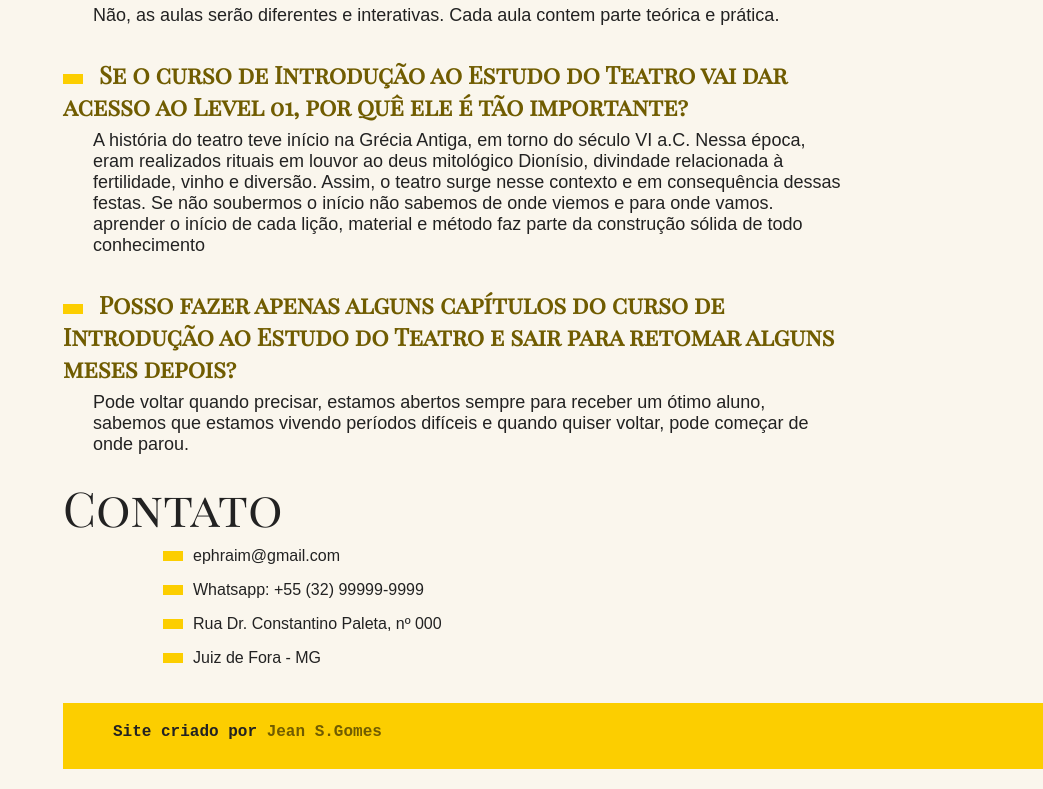
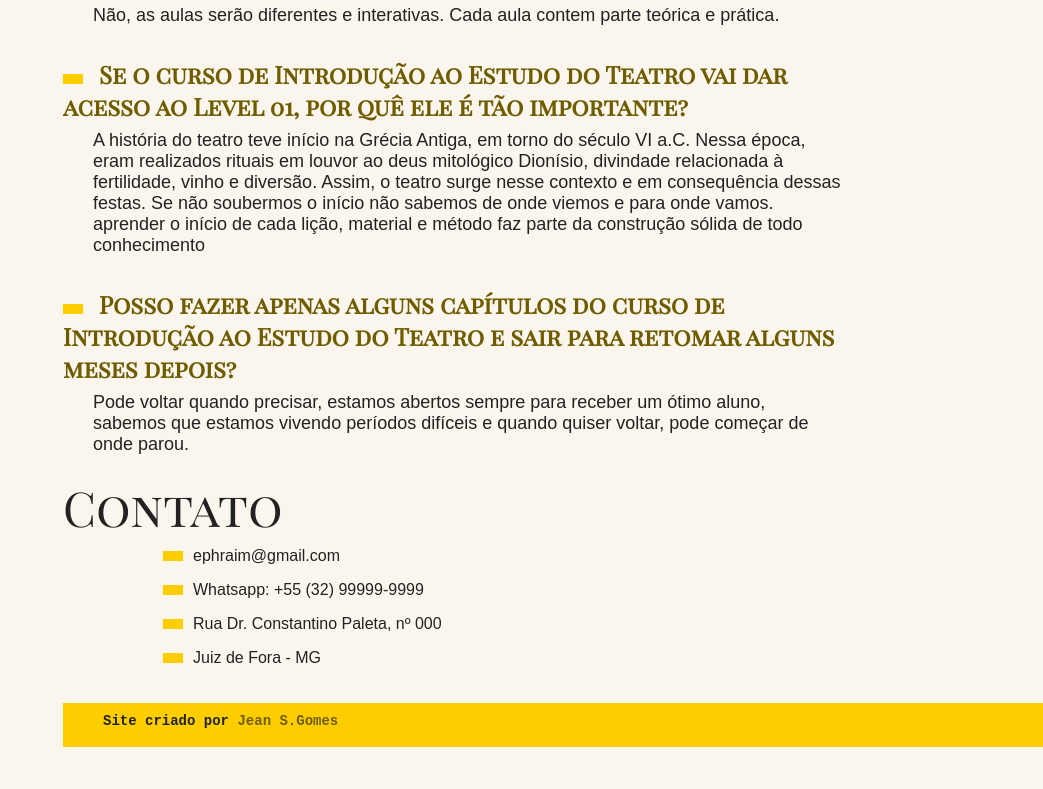
Before and after one commit to Jeansangomes/curso-ephraim-junior01, a plain HTML site: page index.html in a window 1280 px wide. Shown: the part 2420-3209 px from the top of the page, without its empty margins (237-1280 px from the left). After the commit the page ends 3187 px from the top, so only its background shows below. Drawn offline with Linux system fonts and the light colour scheme.

Commit message:
Update style.css

```diff
--- a/estilo/style.css
+++ b/estilo/style.css
@@ -93,6 +93,7 @@ img, p, aside, h3 {
   grid-column: 1 / 4;
 }
 
+
 .faq-lista {
   grid-column: 1 / 4;
 }
@@ -143,13 +144,15 @@ img, p, aside, h3 {
 .copy {
   grid-column: 3 / 5;
   margin-bottom: 20px;
+
   background-color: #FCCE00;
 }
 
 .copy p {
   font-family: monospace;
   font-weight: bold;
-  padding: 20px;
+  padding: 10px;
+  font-size: 0.875rem;
 }
 
 .copy a {
```
